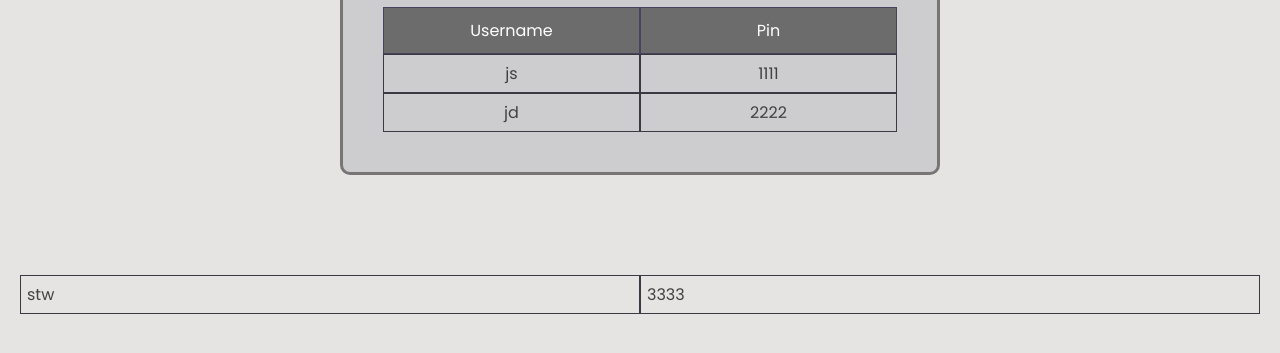
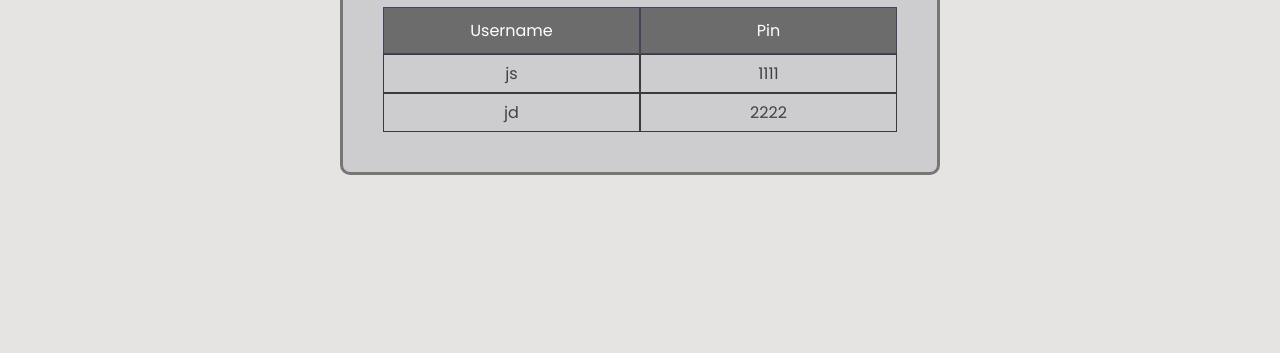
Before and after one commit to EliMarago/Bankist-App, a plain HTML site: page index.html in a window 1280 px wide. Shown: the part 317-670 px from the top of the page. Drawn offline with Linux system fonts and the light colour scheme.

Commit message:
Update index.html

```diff
--- a/index.html
+++ b/index.html
@@ -49,11 +49,6 @@
       <div class="credentials">
         <p>jd</p>
         <p>2222</p>
-      </div>
-    </div>
-    <div class="credentials">
-        <p>stw</p>
-        <p>3333</p>
       </div>
     </div>
 
```
